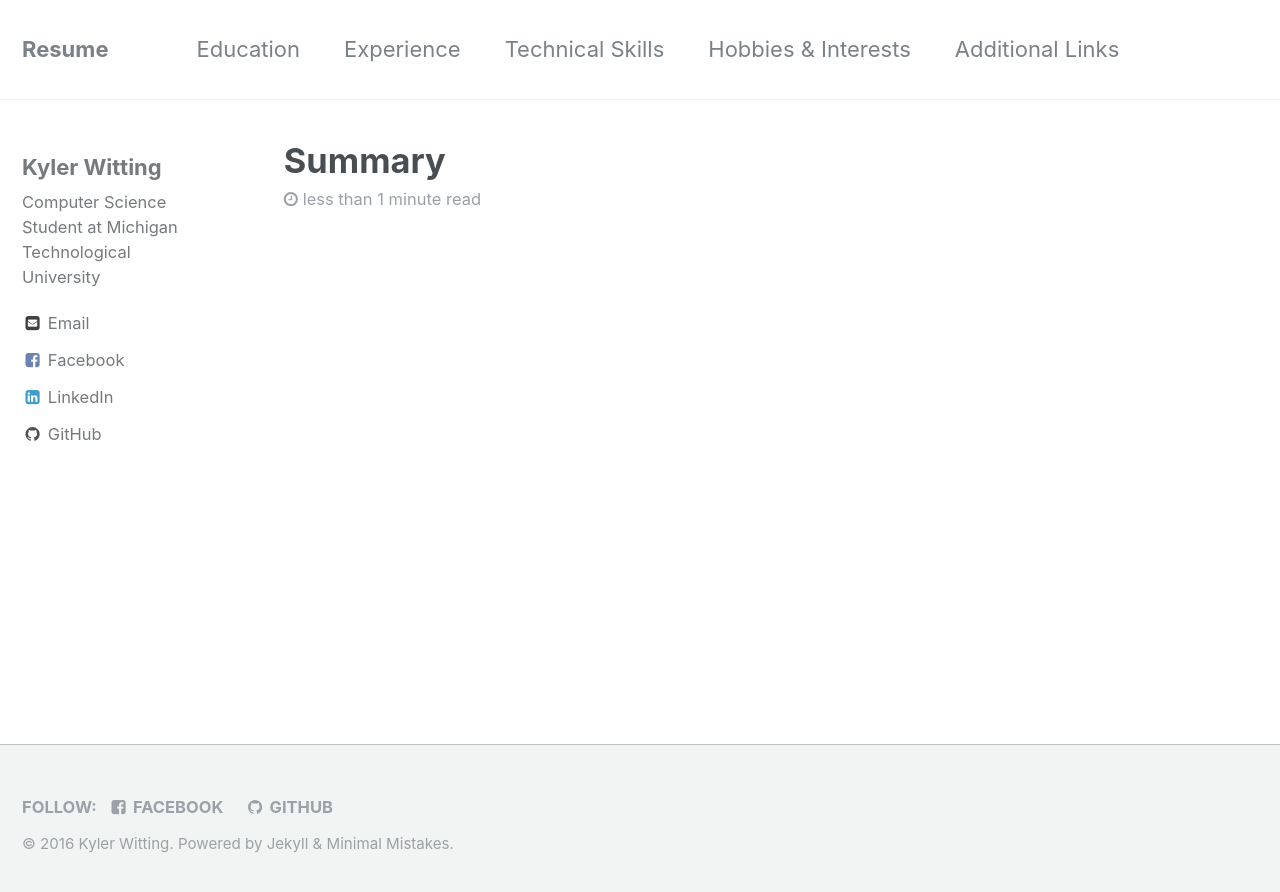
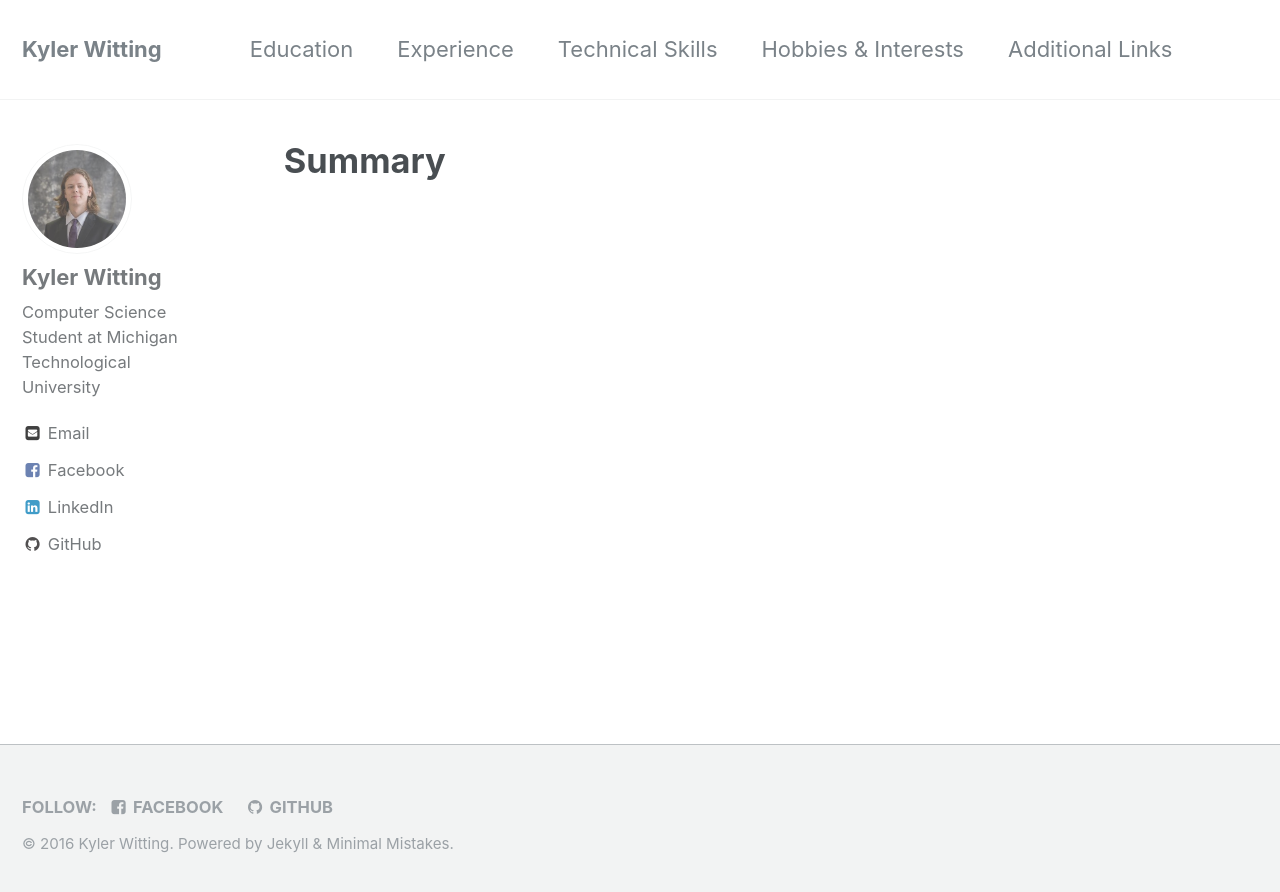
Before and after one commit to KylerWitting/KylerWitting.github.io, a Jekyll site: the page built from _pages/home.md, in a window 1280 px wide. Shown: the top 892 px of the page. Built offline with Jekyll 4.4.1, drawn with Linux system fonts in a browser that asks for light colours.

Commit message:
Added Bio picture, fixed site name, removed minutes read

```diff
--- a/_config.yml
+++ b/_config.yml
@@ -7,10 +7,10 @@
 
 # Site Settings
 locale                   : "en"
-title                    : "Resume"
-title_separator          : "-"
+title                    : "Kyler Witting"
+title_separator          : " - "
 name                     : "Kyler Witting"
-description              : "Currently a professional portfolio resume for Kyler Witting."
+description              : "Professional portfolio resume for Kyler Witting."
 url                      : "http://kylerwitting.com/"
 baseurl                  : # the subpath of your site, e.g. "/blog" - No subpath for me
 repository               : "KylerWitting/KylerWitting.github.io"
@@ -77,7 +77,7 @@ analytics:
 # Site Author
 author:
   name             : "Kyler Witting"
-  avatar           : # path of avatar image, e.g. "/assets/images/bio-photo.jpg" - No photo yet
+  avatar           : "/assets/images/bio-photo.jpg"
   bio              : "Computer Science Student at Michigan Technological University"
   location         : # "Houghton, MI"
   email            : "KylerWitting@gmail.com"
@@ -239,7 +239,7 @@ defaults:
     values:
       layout: single
       author_profile: true
-      read_time: true
+      read_time: false
       comments: # true
       share: false
       related: false
```
